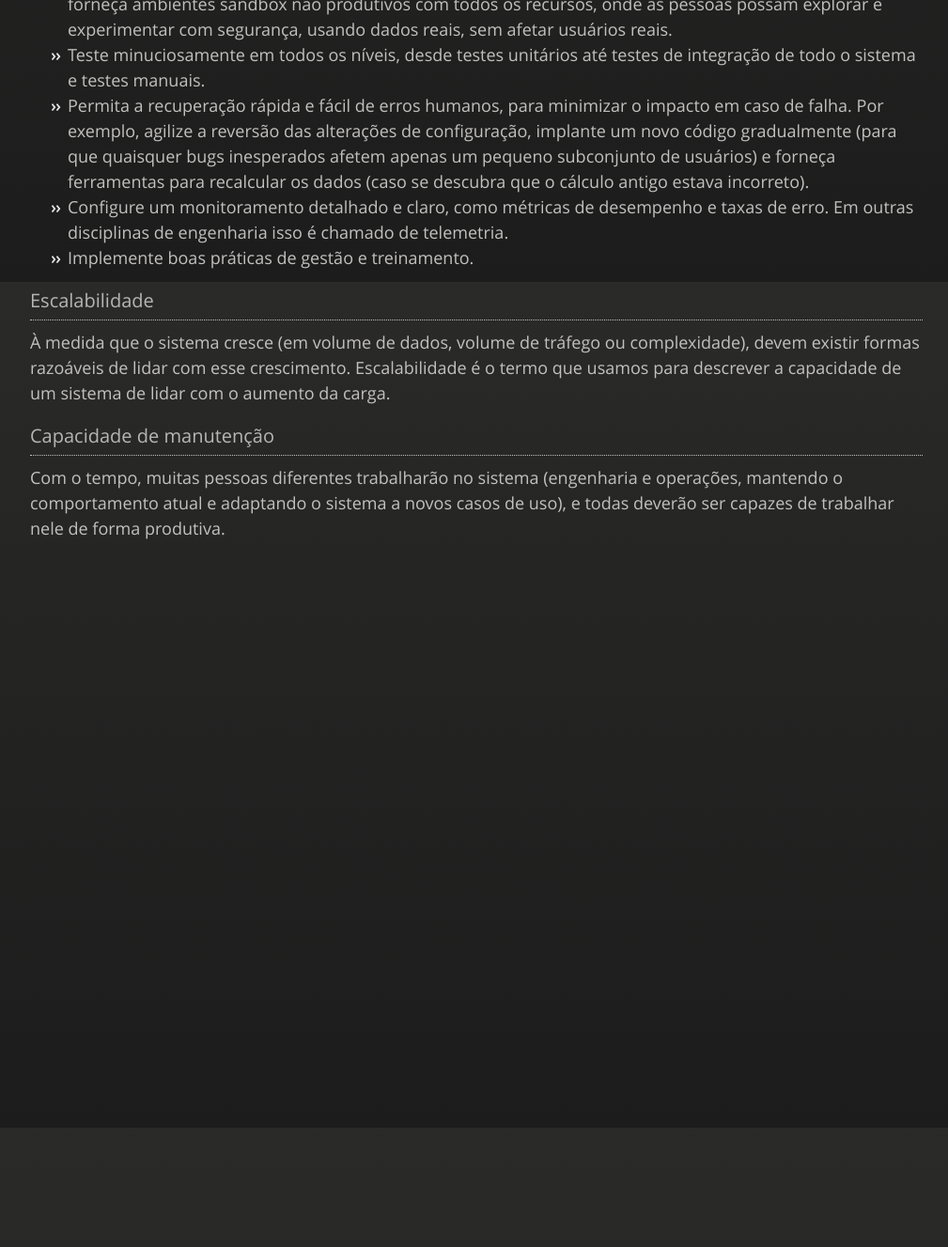
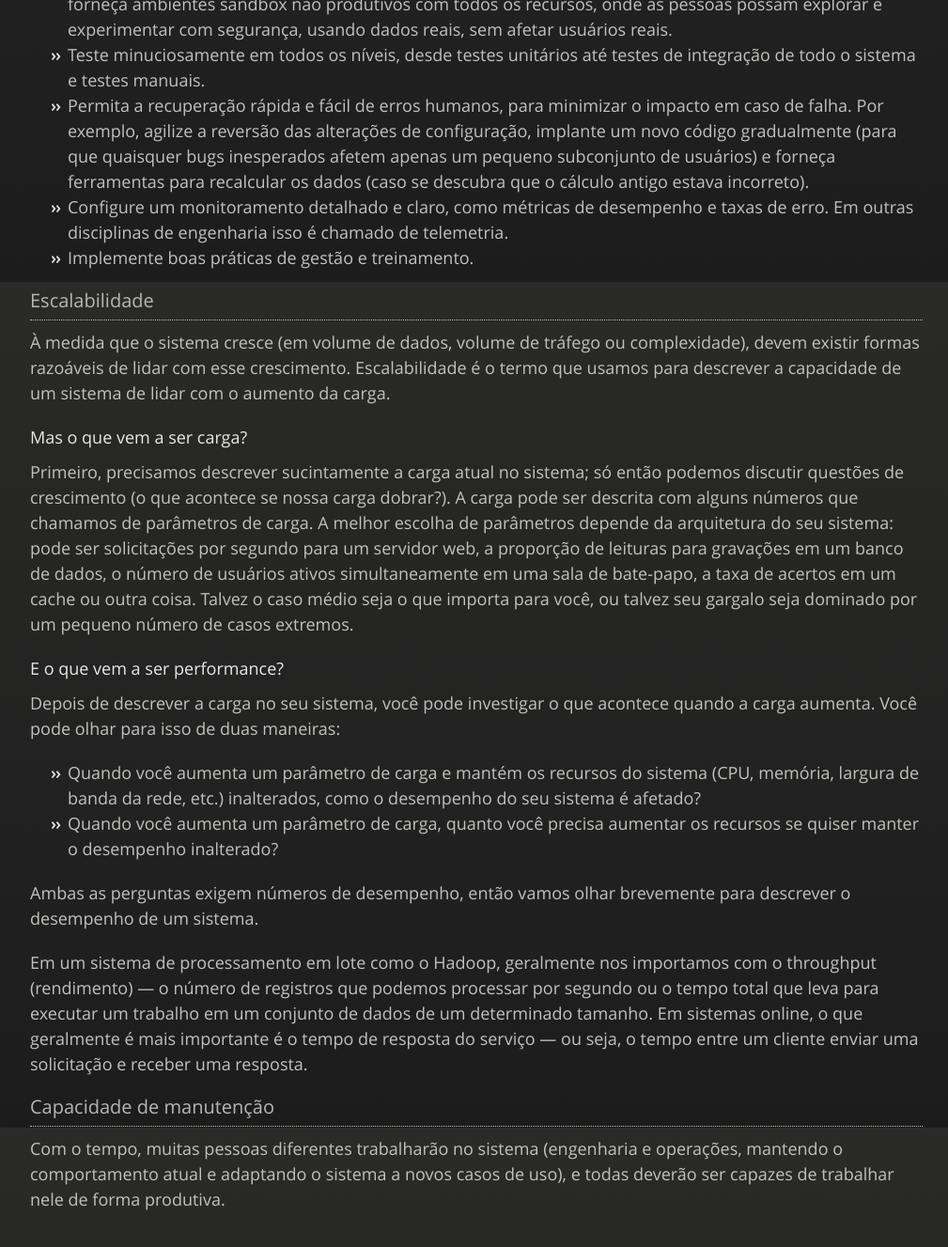
Before and after one commit to JeannAndrade/jeannandrade.github.io, a Jekyll site: the page built from content/data_intensive_applications/index.md, in a window 1280 px wide and 1400 px high, scrolled down 2400 px. Shown: the top 1327 px of the window at 94% size, without its empty margins (108-1117 px from the left). Built offline with Jekyll 4.4.1, drawn with Linux system fonts in a browser that asks for light colours; nearby versions of some CDN libraries; comment, search, counter and statistics services are not loaded; our own code applies the rules of GitHub Pages for plain Markdown files; before the commit the page ends 3086 px from its top, so only the background shows below that.

Commit message:
Definição de escalabilidade

```diff
--- a/content/data_intensive_applications/index.md
+++ b/content/data_intensive_applications/index.md
@@ -84,6 +84,22 @@ Como podemos tornar nossos sistemas confiáveis, apesar de seres humanos não co
 
  À medida que o sistema cresce (em volume de dados, volume de tráfego ou complexidade), devem existir formas razoáveis de lidar com esse crescimento. Escalabilidade é o termo que usamos para descrever a capacidade de um sistema de lidar com o aumento da carga.
 
+#### Mas o que vem a ser carga?
+
+Primeiro, precisamos descrever sucintamente a carga atual no sistema; só então podemos discutir questões de crescimento (o que acontece se nossa carga dobrar?). A carga pode ser descrita com alguns números que chamamos de parâmetros de carga. A melhor escolha de parâmetros depende da arquitetura do seu sistema: pode ser solicitações por segundo para um servidor web, a proporção de leituras para gravações em um banco de dados, o número de usuários ativos simultaneamente em uma sala de bate-papo, a taxa de acertos em um cache ou outra coisa. Talvez o caso médio seja o que importa para você, ou talvez seu gargalo seja dominado por um pequeno
+número de casos extremos.
+
+#### E o que vem a ser performance?
+
+Depois de descrever a carga no seu sistema, você pode investigar o que acontece quando a carga aumenta. Você pode olhar para isso de duas maneiras:
+
+* Quando você aumenta um parâmetro de carga e mantém os recursos do sistema (CPU, memória, largura de banda da rede, etc.) inalterados, como o desempenho do seu sistema é afetado?
+* Quando você aumenta um parâmetro de carga, quanto você precisa aumentar os recursos se quiser manter o desempenho inalterado?
+
+Ambas as perguntas exigem números de desempenho, então vamos olhar brevemente para descrever o desempenho de um sistema.
+
+Em um sistema de processamento em lote como o Hadoop, geralmente nos importamos com o throughput (rendimento) — o número de registros que podemos processar por segundo ou o tempo total que leva para executar um trabalho em um conjunto de dados de um determinado tamanho. Em sistemas online, o que geralmente é mais importante é o tempo de resposta do serviço — ou seja, o tempo entre um cliente enviar uma solicitação e receber uma resposta.
+
 ### Capacidade de manutenção
 
 Com o tempo, muitas pessoas diferentes trabalharão no sistema (engenharia e operações, mantendo o comportamento atual e adaptando o sistema a novos casos de uso), e todas deverão ser capazes de trabalhar nele de forma produtiva.
```
